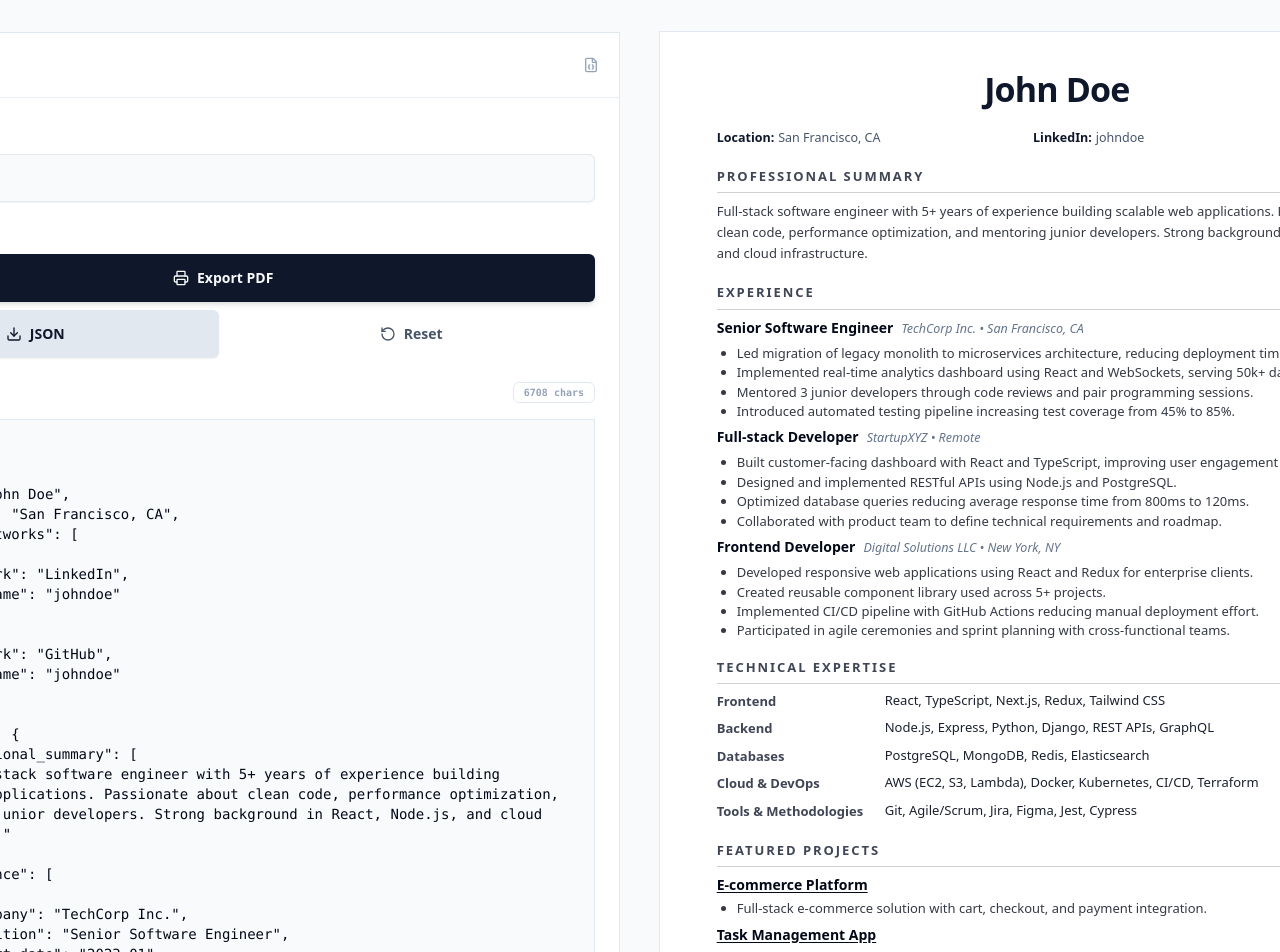
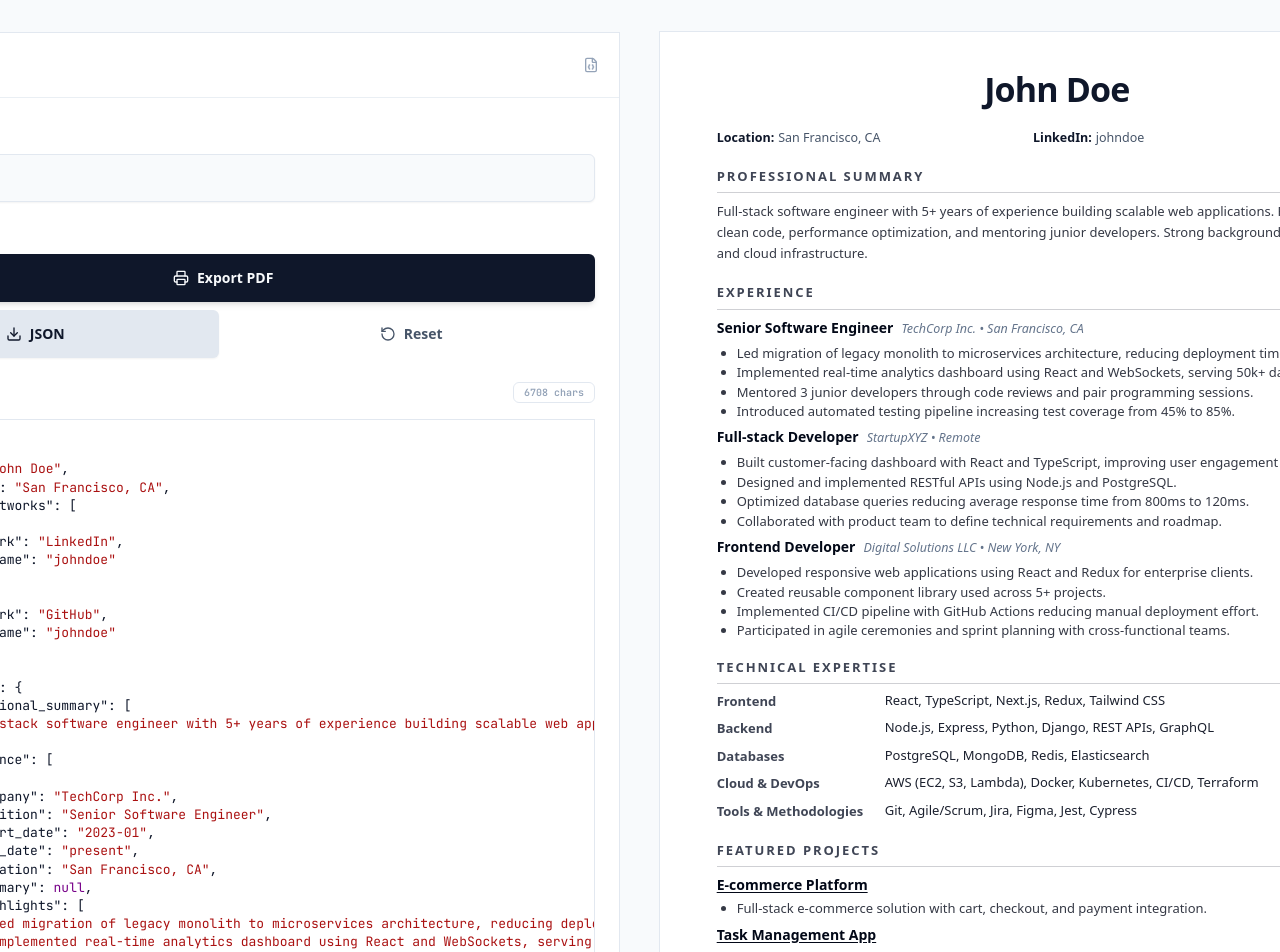
Before and after one commit to RafaGonzalezDev/cv-typewriter, a React (Vite) app: page / in a window 1280 px wide. Shown: the top 952 px of the page. Built offline with nearby package versions, Linux system fonts and the light colour scheme.

Commit message:
feat: add CodeMirror integration for JSON editing and update styling for Editor and Education components

```diff
--- a/package.json
+++ b/package.json
@@ -10,9 +10,12 @@
     "preview": "vite preview"
   },
   "dependencies": {
+    "@codemirror/lang-json": "^6.0.2",
+    "@codemirror/theme-one-dark": "^6.1.3",
     "@radix-ui/react-separator": "^1.1.8",
     "@radix-ui/react-slot": "^1.2.4",
     "@radix-ui/react-tabs": "^1.1.13",
+    "@uiw/react-codemirror": "^4.25.4",
     "class-variance-authority": "^0.7.1",
     "clsx": "^2.1.1",
     "lucide-react": "^0.562.0",
--- a/src/CVTypewriter.jsx
+++ b/src/CVTypewriter.jsx
@@ -18,7 +18,8 @@ import {
 // ---------------------------
 export default function CVTypewriter() {
     const [jsonText, setJsonText] = useState(() => JSON.stringify(SAMPLE, null, 2));
-    const [fileName, setFileName] = useState("Untitled");
+    const [fileName, setFileName] = useState("CV");
+
     const parsed = useMemo(() => safeJsonParse(jsonText), [jsonText]);
     const cv = useMemo(() => normalizeCV(parsed.ok ? parsed.value : SAMPLE), [parsed.ok, parsed.value]);
     const printRef = useRef(null);
@@ -114,7 +115,8 @@ export default function CVTypewriter() {
         const url = URL.createObjectURL(blob);
         const a = document.createElement("a");
         a.href = url;
-        a.download = `${fileName || "Untitled"}.json`;
+        a.download = `${fileName || "CV"}.json`;
+
         document.body.appendChild(a);
         a.click();
         a.remove();
@@ -125,7 +127,8 @@ export default function CVTypewriter() {
 
     const handlePrint = useReactToPrint({
         contentRef: printRef,
-        documentTitle: fileName || "Untitled",
+        documentTitle: fileName || "CV",
+
         pageStyle: printCss,
     });
 
--- a/src/features/cv-typewriter/components/EditorPanel.jsx
+++ b/src/features/cv-typewriter/components/EditorPanel.jsx
@@ -1,10 +1,36 @@
 import React from "react";
 import { Card, CardContent, CardHeader, CardTitle } from "@/components/ui/card";
 import { Button } from "@/components/ui/button";
-import { Textarea } from "@/components/ui/textarea";
 import { Input } from "@/components/ui/input";
 import { Badge } from "@/components/ui/badge";
 import { Download, Printer, RotateCcw, FileJson } from "lucide-react";
+import CodeMirror from "@uiw/react-codemirror";
+import { json } from "@codemirror/lang-json";
+import { EditorView } from "@codemirror/view";
+
+const jsonEditorTheme = EditorView.theme({
+    "&": {
+        backgroundColor: "#ffffff",
+        color: "#0f172a"
+    },
+    ".cm-content": {
+        caretColor: "#0f172a"
+    },
+    ".cm-gutters": {
+        backgroundColor: "#f8fafc",
+        color: "#94a3b8",
+        border: "none"
+    },
+    ".cm-activeLine": {
+        backgroundColor: "#f8fafc"
+    },
+    ".cm-selectionBackground": {
+        backgroundColor: "#e2e8f0"
+    },
+    "&.cm-focused .cm-selectionBackground": {
+        backgroundColor: "#e2e8f0"
+    }
+});
 
 export default function EditorPanel({
     fileName,
@@ -40,7 +66,7 @@ export default function EditorPanel({
                                 <Input
                                     value={fileName}
                                     onChange={onFileNameChange}
-                                    placeholder="Untitled"
+                                    placeholder="CV"
                                     className="h-12 bg-slate-50 border-slate-200 focus-visible:ring-primary focus-visible:border-none text-base font-medium w-full"
                                 />
                             </div>
@@ -78,17 +104,24 @@ export default function EditorPanel({
                                 <label className="text-xs font-bold uppercase tracking-widest text-slate-500 ml-1">JSON Editor</label>
                                 <Badge
                                     variant="outline"
-                                    className="bg-white/50 backdrop-blur-sm border-slate-200 text-slate-400 font-mono text-[10px]"
+                                    className="bg-white/50 backdrop-blur-sm border-slate-200 text-slate-400 text-[10px] font-jetbrains-mono"
                                 >
                                     {jsonText.length} chars
                                 </Badge>
                             </div>
-                            <div className="relative group overflow-hidden border border-slate-200 bg-slate-50 flex-1 min-h-0">
-                                <Textarea
-                                    className="font-mono text-[13px] p-6 bg-transparent border-none resize-none focus-visible:ring-0 leading-relaxed scrollbar-thin scrollbar-thumb-slate-200 w-full h-full"
+                            <div className="relative group overflow-hidden border border-slate-200 bg-white flex-1 min-h-0 json-editor font-jetbrains-mono">
+                                <CodeMirror
                                     value={jsonText}
-                                    onChange={onJsonTextChange}
-                                    spellCheck={false}
+                                    height="100%"
+                                    extensions={[json(), jsonEditorTheme]}
+                                    onChange={(value) => onJsonTextChange({ target: { value } })}
+                                    basicSetup={{
+                                        lineNumbers: true,
+                                        foldGutter: false,
+                                        highlightActiveLine: false,
+                                        highlightActiveLineGutter: false
+                                    }}
+                                    className="h-full text-[13px]"
                                 />
                             </div>
                             {!parsed.ok && (
--- a/src/features/cv-typewriter/components/entries/EducationEntry.jsx
+++ b/src/features/cv-typewriter/components/entries/EducationEntry.jsx
@@ -20,7 +20,7 @@ export default function EducationEntry({ entry }) {
                     ) : null}
                 </div>
             </div>
-            <div className="text-[12.5px] font-semibold text-primary/70 whitespace-nowrap pt-0.5">{date}</div>
+            <div className="text-[12.5px] font-medium text-muted-foreground italic whitespace-nowrap pt-0.5">{date}</div>
         </div>
     );
 }
--- a/src/index.css
+++ b/src/index.css
@@ -1,3 +1,5 @@
+@import url("https://fonts.googleapis.com/css2?family=JetBrains+Mono:ital,wght@0,100..800;1,100..800&display=swap");
+
 @tailwind base;
 @tailwind components;
 @tailwind utilities;
@@ -65,6 +67,15 @@
     margin-top: var(--cv-bullet-first-gap);
   }
 
+  .font-jetbrains-mono {
+    font-family: "JetBrains Mono", ui-monospace, SFMono-Regular, Menlo, Monaco, Consolas, "Liberation Mono", "Courier New", monospace;
+  }
+
+  .json-editor .cm-editor,
+  .json-editor .cm-scroller {
+    font-family: inherit;
+  }
+
 
   .dark {
     --background: 222.2 84% 4.9%;
```
Also changed, not shown: 1 other file (tests, documents, lock files or other folders).
